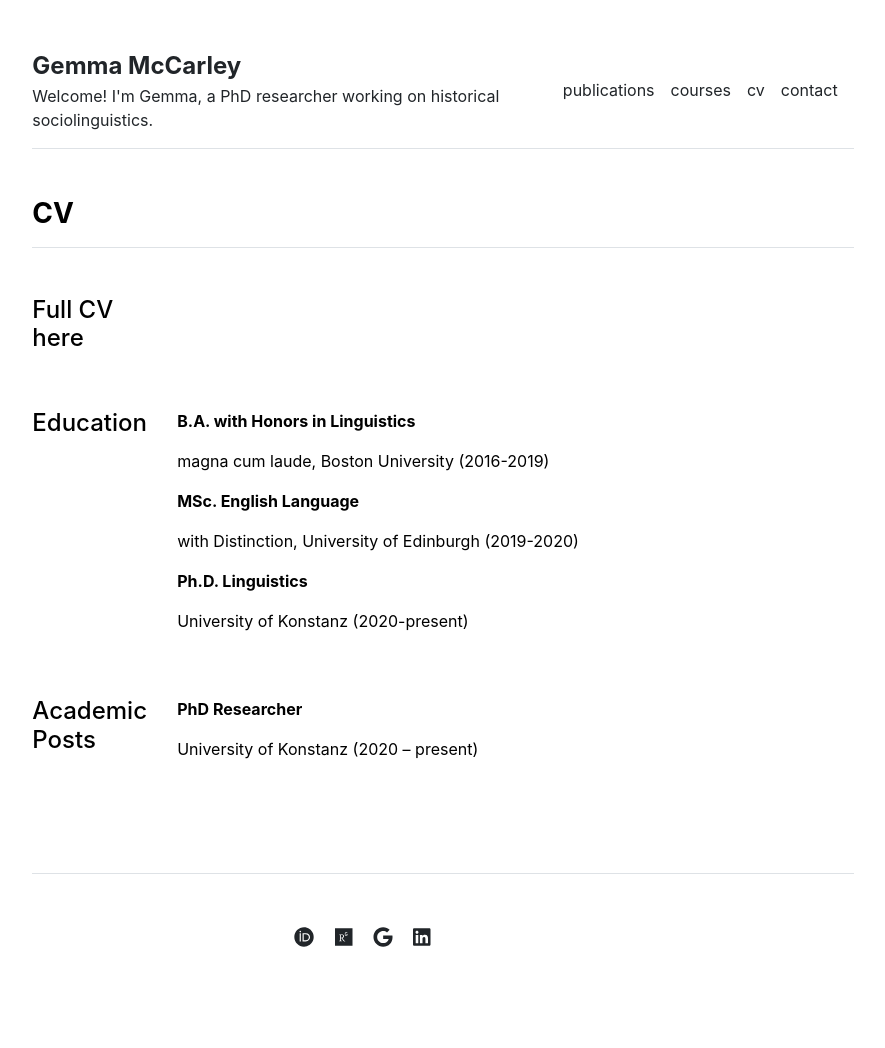
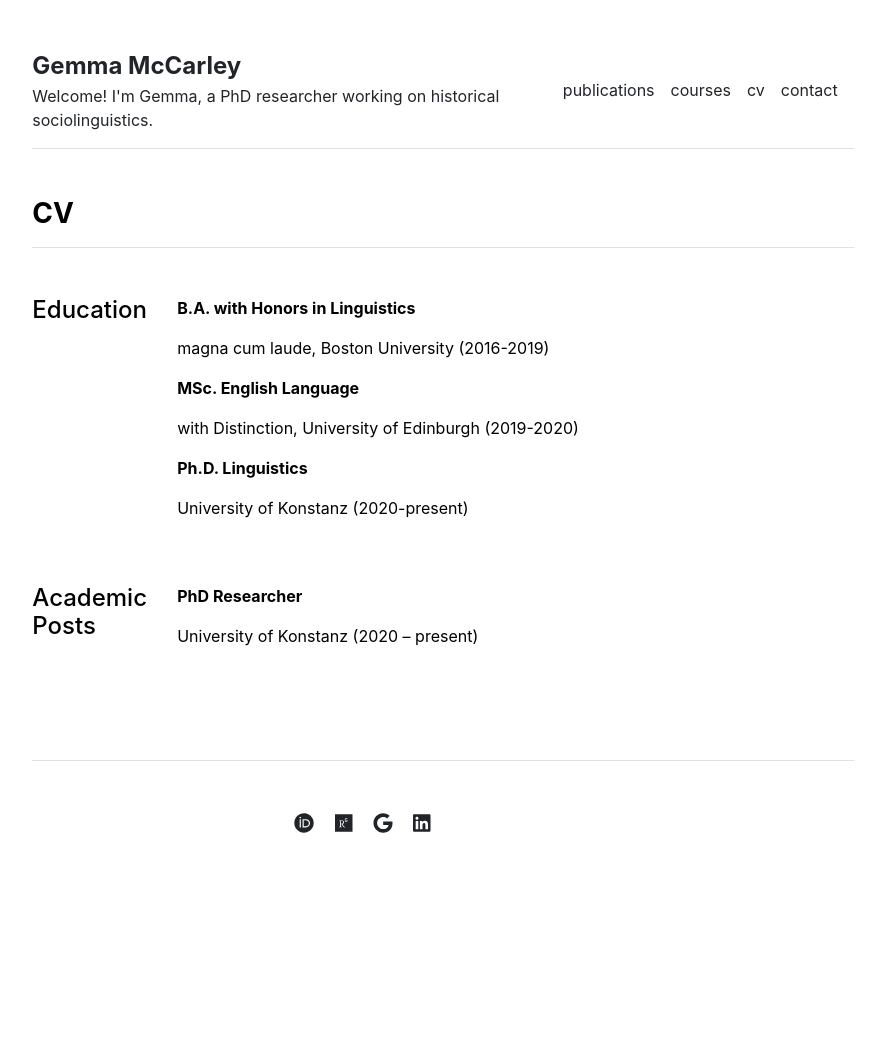
Before and after one commit to GemmaMcCarley/GemmaMcCarley.github.io, a Jekyll site: the page built from cv.md, in a window 1280 px wide. Shown: the whole page, without its empty margins (197-1082 px from the left). Built offline with Jekyll 4.4.1, drawn with Linux system fonts in a browser that asks for light colours; after the commit the page ends 935 px from its top, so only the background shows below that.

Commit message:
Update cv.html

```diff
--- a/_layouts/cv.html
+++ b/_layouts/cv.html
@@ -8,16 +8,6 @@ layout: default
   <div>
     <h3 class="fw-bold border-bottom pb-3 mb-5">CV</h3>
     <div class="row g-5 mb-5">
-      <div class="col-md-2">
-        <h4>Full CV here</h4>
-      </div>
-      <div class="col-md-10">
-        {% for section in site.data.cv.cv %}
-          <p class="fw-bold">{{ section.title }}</p>
-          <p>{{ section.description }}</p>
-        {% endfor %}
-      </div>
-    </div><div class="row g-5 mb-5">
       <div class="col-md-2">
         <h4>Education</h4>
       </div>
```
